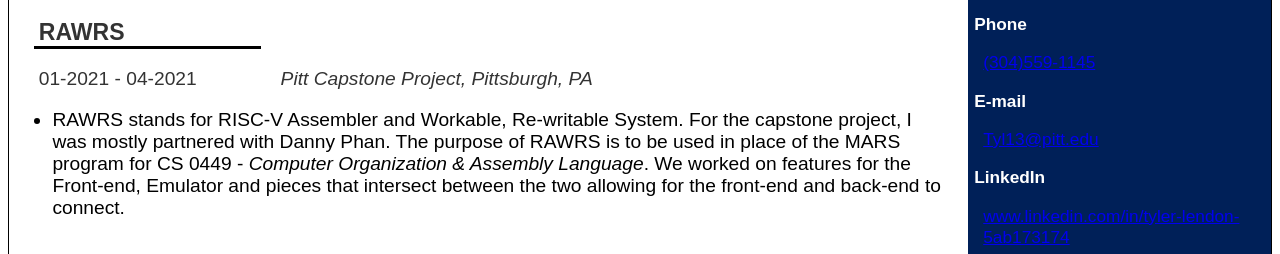
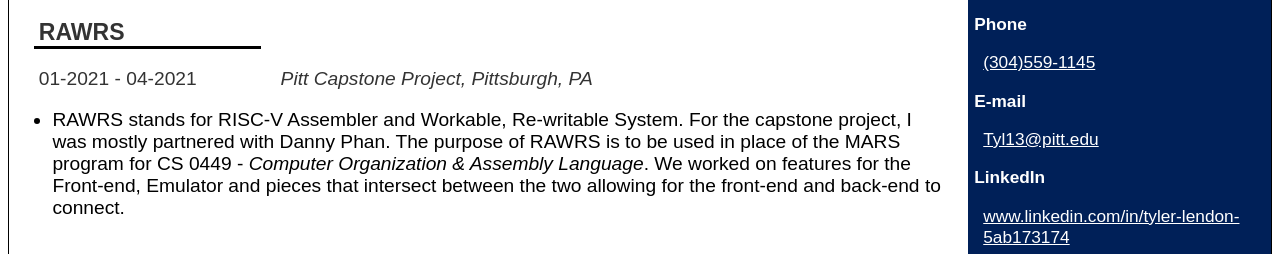
Before and after one commit to Tyl13/Tyl13.github.io, a plain HTML site: page index.html in a window 1280 px wide. Shown: the part 329-583 px from the top of the page. Drawn offline with Linux system fonts and the light colour scheme.

Commit message:
Changed the color of the links

```diff
--- a/style/homepage.css
+++ b/style/homepage.css
@@ -36,6 +36,14 @@
 
 .title {
 	border-bottom: solid black;
+}
+
+a:link, a:visited {
+	color: white;
+}
+
+a:active, a:hover {
+	color:#FFB81C
 }
 
 .location {
```
